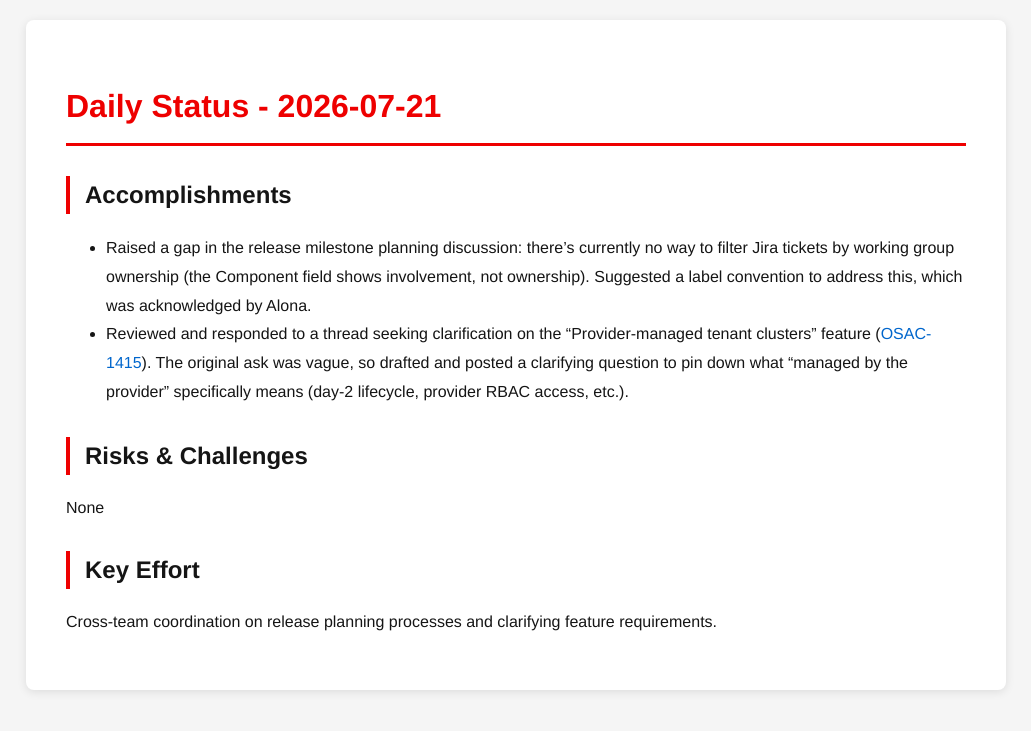
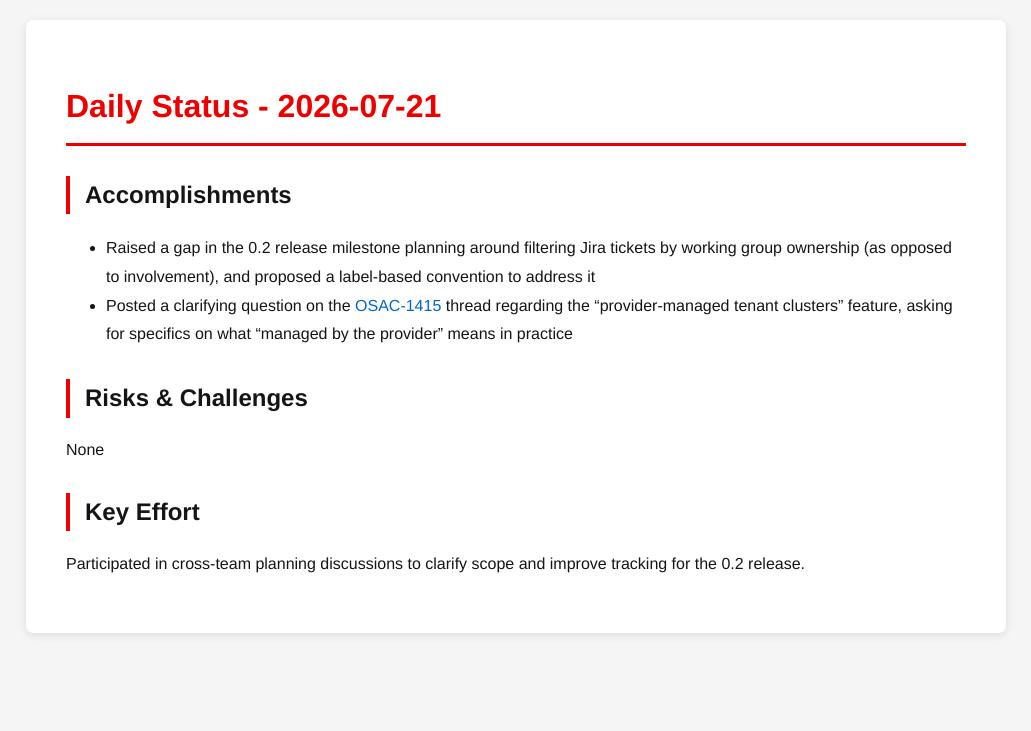
Before and after one commit to tzvatot/daily-status, a Jekyll site: the page built from 2026-07-21.md, in a window 1280 px wide. Shown: the top 731 px of the page, without its empty margins (124-1155 px from the left). Built offline with Jekyll 4.4.1, drawn with Linux system fonts in a browser that asks for light colours.

Commit message:
Daily status update - 2026-07-21

```diff
--- a/2026-07-21.md
+++ b/2026-07-21.md
@@ -7,11 +7,11 @@ date: 2026-07-21
 # Daily Status - 2026-07-21
 
 ## Accomplishments
-- Raised a gap in the release milestone planning discussion: there's currently no way to filter Jira tickets by working group ownership (the Component field shows involvement, not ownership). Suggested a label convention to address this, which was acknowledged by Alona.
-- Reviewed and responded to a thread seeking clarification on the "Provider-managed tenant clusters" feature ([OSAC-1415](https://redhat.atlassian.net/browse/OSAC-1415)). The original ask was vague, so drafted and posted a clarifying question to pin down what "managed by the provider" specifically means (day-2 lifecycle, provider RBAC access, etc.).
+- Raised a gap in the 0.2 release milestone planning around filtering Jira tickets by working group ownership (as opposed to involvement), and proposed a label-based convention to address it
+- Posted a clarifying question on the [OSAC-1415](https://redhat.atlassian.net/browse/OSAC-1415) thread regarding the "provider-managed tenant clusters" feature, asking for specifics on what "managed by the provider" means in practice
 
 ## Risks & Challenges
 None
 
 ## Key Effort
-Cross-team coordination on release planning processes and clarifying feature requirements.
+Participated in cross-team planning discussions to clarify scope and improve tracking for the 0.2 release.
```
